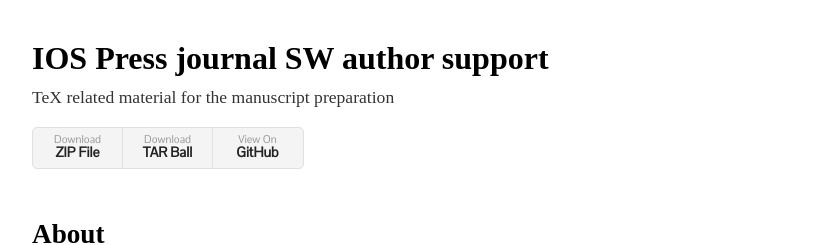
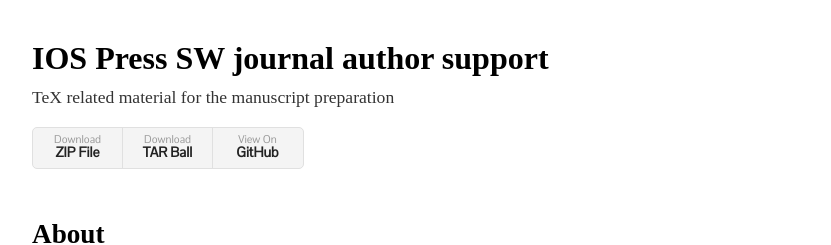
Before and after one commit to vtex-soft/texsupport.iospress-sw, a Jekyll site: the page built from README.md, in a window 1280 px wide. Shown: the top 245 px of the page, without its empty margins (224-1055 px from the left). Built offline with Jekyll 4.4.1, drawn with Linux system fonts in a browser that asks for light colours; some web fonts are replaced; our own code applies the rules of GitHub Pages for plain Markdown files.

```diff
--- a/_config.yml
+++ b/_config.yml
@@ -1,3 +1,3 @@
-title: IOS Press journal SW author support
+title: IOS Press SW journal author support
 description: TeX related material for the manuscript preparation
 show_downloads: true
```
